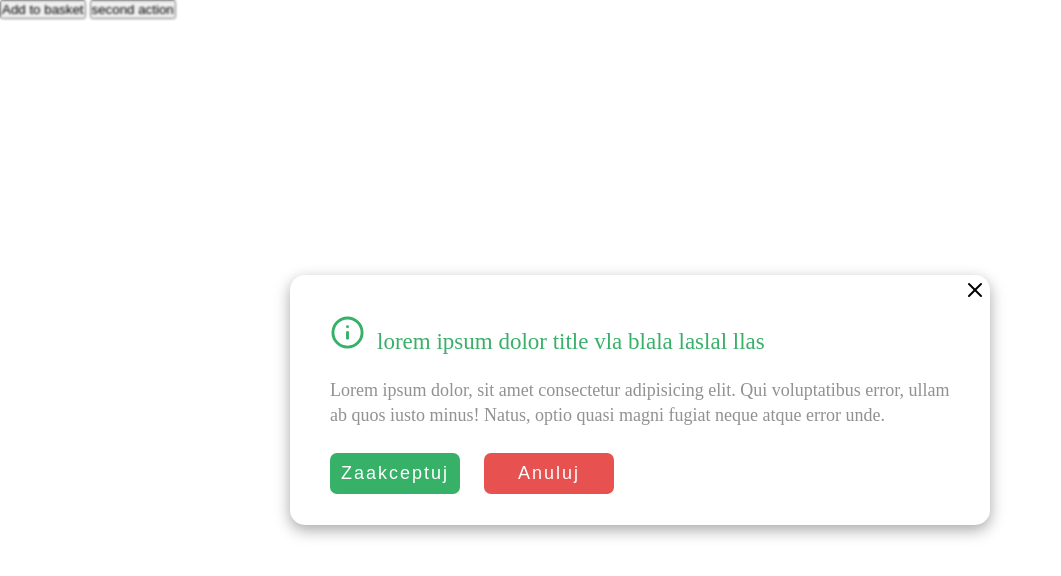
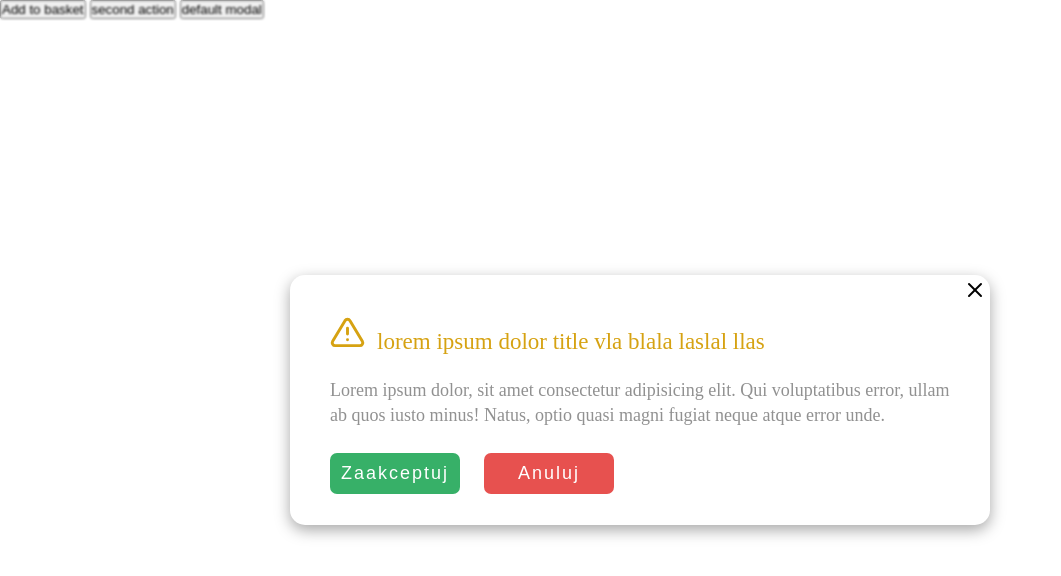
Before and after one commit to kojak01/modal, a website: page index.html in a window 1280 px wide. Both pictures are taken after a click on the button "Add to basket". Shown: the whole page, without its empty margins (0-1061 px from the left). Drawn offline with nearby package versions, Linux system fonts and the light colour scheme.

Commit message:
add modal closing function

```diff
--- a/index.html
+++ b/index.html
@@ -13,6 +13,8 @@
 <body>
     <button class="action-btn">Add to basket</button>
     <button class="action-two-btn">second action</button>
+    <button class="action-three-btn">default modal</button>
+
     <!-- <div class="modal-container">
         <div class="modal">
             <p class="modal-title">
--- a/js/script.js
+++ b/js/script.js
@@ -1,27 +1,35 @@
 const actionBtn = document.querySelector('.action-btn');
 
-const modal = (body) => {
+const modal = (body = {}) => {
   return `
     <div class="modal">
-        <p class="modal-title ${body.type}">
-            <i class="modal-title-icon" data-feather="info"></i>
-            ${body.title}
+        <p class="modal-title ${body.type || ''}">
+            <i class="modal-title-icon" data-feather="${body.modal_icon || 'info'}"></i>
+            ${body.title || 'Czy jesteś pewny?'}
         </p>
         <p class="modal-description">
-            ${body.description}
+            ${body.description || 'potwierdź swój wybór'}
         </p>
         <div class="modal-buttons">
-            <button class="modal-accept">${body.accept_btn}</button>
-            <button class="modal-decline">${body.decline_btn}</button>
+            <button class="modal-accept">${body.accept_btn || 'Tak'}</button>
+            <button class="modal-decline">${body.decline_btn || 'Nie'}</button>
         </div>
         <button class="modal-close-icon"><i data-feather="x"></i></button>
     </div>`;
 };
-const createModal = (value) => {
+const createModal = (body) => {
   const modalContainer = document.createElement('div');
   modalContainer.className = 'modal-container';
-  modalContainer.innerHTML = modal(value);
+  modalContainer.innerHTML = modal(body);
   document.body.appendChild(modalContainer);
+
+  const closeIcon = document.querySelector('.modal-close-icon');
+  closeIcon.addEventListener('click', () => {
+    const modal = document.querySelector('.modal-container');
+    modal.remove();
+  });
+
+
   feather.replace();
 };
 
@@ -29,7 +37,8 @@ const addToBasket = () => {
   console.log('dodano do koszyka');
 
   createModal({
-    type: 'success',
+    modal_icon: 'alert-triangle',
+    type: 'warning',
     title: 'lorem ipsum dolor title vla blala laslal llas',
     description: 'Lorem ipsum dolor, sit amet consectetur adipisicing elit. Qui voluptatibus error, ullam ab quos iusto minus! Natus, optio quasi magni fugiat neque atque error unde.',
     accept_btn: 'Zaakceptuj',
@@ -49,30 +58,7 @@ actionTwoBtn.addEventListener('click', () => {
   });
 } );
 
-
-
-
-
-
-
-
-
-
-
-
-
-
-
-
-
-
-
-
-
-
-
-
-
-
-
-actionBtn.addEventListener('click', addToBasket);
+const actionThreeBtn = document.querySelector('.action-three-btn');
+actionThreeBtn.addEventListener('click', () => {
+  createModal();
+});
```
